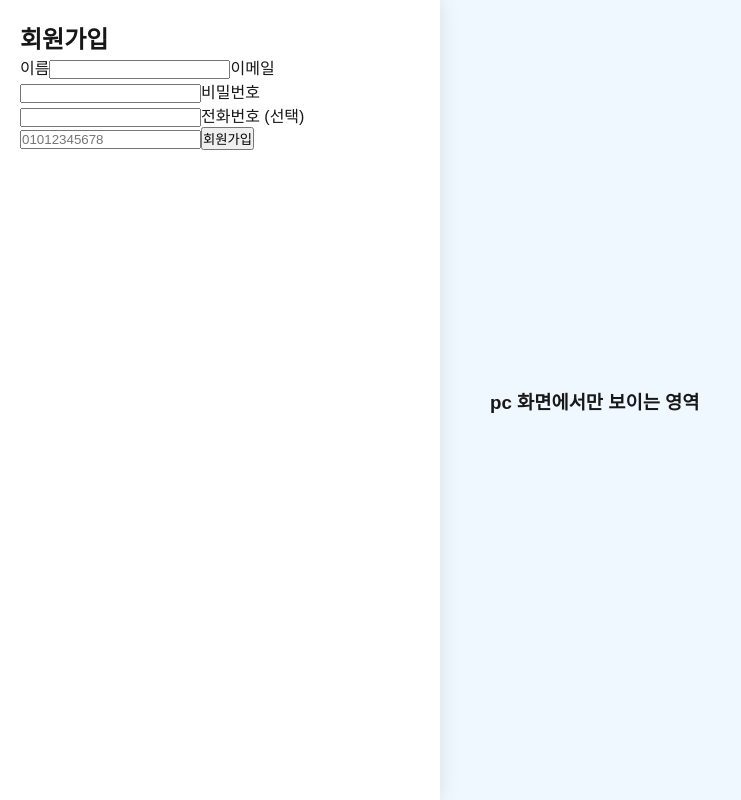
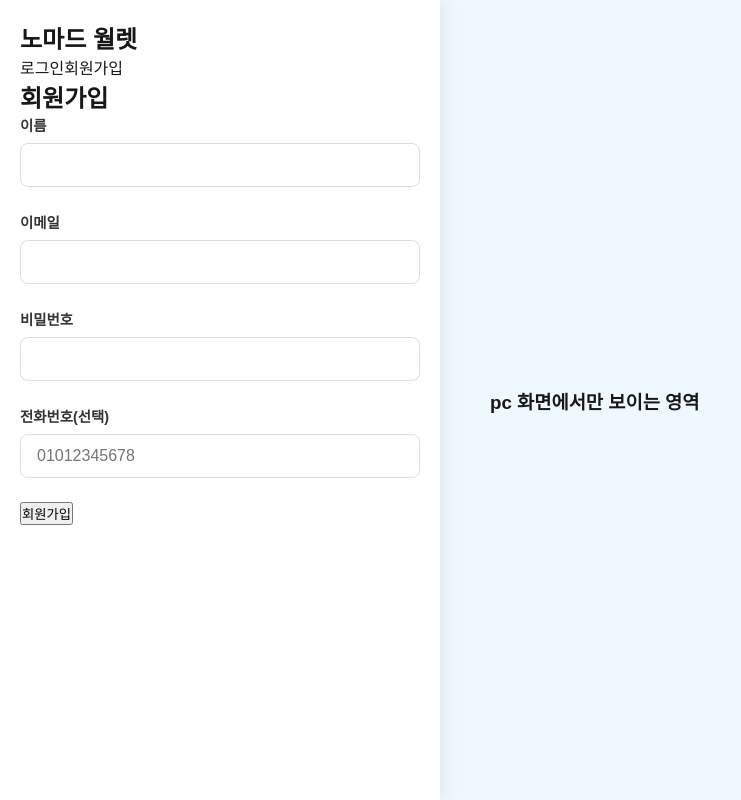
Before and after one commit to so-ner/Nomadwallet, a Next.js app: page /signup in a window 1280 px wide. Shown: the whole page, without its empty margins (0-741 px from the left). Built offline with nearby package versions, Linux system fonts and the light colour scheme; no server answers.

Commit message:
:sparkles: 로그인/회원가입 UI 개발

```diff
--- a/app/layout.tsx
+++ b/app/layout.tsx
@@ -1,7 +1,7 @@
-import type { Metadata } from 'next';
-import { Geist, Geist_Mono } from 'next/font/google';
+import {Geist, Geist_Mono} from 'next/font/google';
 import './globals.css';
-import { SessionProvider } from '@/providers/session';
+import {SessionProvider, useSession} from '@/providers/session';
+import Header from "@/component/Header";
 
 const geistSans = Geist({
   variable: '--font-geist-sans',
@@ -13,10 +13,6 @@ const geistMono = Geist_Mono({
   subsets: ['latin'],
 });
 
-export const metadata: Metadata = {
-  title: 'Create Next App',
-  description: 'Generated by create next app',
-};
 
 export default function RootLayout({
                                      children,
@@ -29,7 +25,10 @@ export default function RootLayout({
     <SessionProvider>
       <div className="layout-container">
         <article className="mobile-frame-area">
-              <div className="mobile-content-wrapper">{children}</div>
+          <div className="mobile-content-wrapper">
+            <Header/>
+            {children}
+          </div>
         </article>
 
         {/* PC 홍보 영역 */}
--- a/app/signup/page.tsx
+++ b/app/signup/page.tsx
@@ -1,23 +1,24 @@
-'use client'
+'use client';
 
-import { useState } from 'react'
-import { signIn } from 'next-auth/react'
-import SubmitButton from '@/component/SubmitButton'
+import {useState} from 'react';
+import {signIn} from 'next-auth/react';
+import SubmitButton from '@/component/SubmitButton';
+import TextField from "@/component/inputs/TextField";
 
 export default function SignUpPage() {
-  const [error, setError] = useState<string | null>(null)
-  const [loading, setLoading] = useState(false)
+  const [error, setError] = useState<string | null>(null);
+  const [loading, setLoading] = useState(false);
 
   const handleSubmit = async (e: React.FormEvent<HTMLFormElement>) => {
-    e.preventDefault()
-    setError(null)
-    setLoading(true)
+    e.preventDefault();
+    setError(null);
+    setLoading(true);
 
-    const formData = new FormData(e.currentTarget)
-    const email = formData.get('email') as string
-    const password = formData.get('password') as string
-    const name = formData.get('name') as string
-    const phone = formData.get('phone') as string
+    const formData = new FormData(e.currentTarget);
+    const email = formData.get('email') as string;
+    const password = formData.get('password') as string;
+    const name = formData.get('name') as string;
+    const phone = formData.get('phone') as string;
 
     const res = await signIn('credentials', {
       redirect: false,
@@ -25,64 +26,37 @@ export default function SignUpPage() {
       password,
       name,
       phone,
-    })
+    });
 
-    setLoading(false)
+    setLoading(false);
 
     if (res?.error) {
-      console.error('회원가입 실패:', res.error)
-      setError(res.error)
+      console.error('회원가입 실패:', res.error);
+      setError(res.error);
     } else {
-      console.log('회원가입 및 로그인 성공!')
-      window.location.href = '/' // 로그인 후 홈으로 이동
+      console.log('회원가입 및 로그인 성공!');
+      window.location.href = '/home'; // 로그인 후 홈으로 이동
     }
-  }
+  };
 
   return (
     <div className="flex flex-col items-center justify-center min-h-screen bg-gray-50">
       <div className="w-full max-w-sm border rounded-xl p-6 shadow-sm bg-white">
         <h1 className="text-2xl font-semibold mb-4 text-center">회원가입</h1>
-        {error && <p className="text-red-500 text-center text-sm mb-2">{error}</p>}
+        {error && (
+          <p className="text-red-500 text-center text-sm mb-2">{error}</p>
+        )}
         <form onSubmit={handleSubmit} className="flex flex-col gap-3">
-          <label className="flex flex-col gap-1">
-            <span className="text-sm font-medium">이름</span>
-            <input
-              name="name"
-              type="text"
-              className="border rounded-md p-2 w-full text-sm focus:outline-none focus:ring focus:ring-blue-200"
-              required
-            />
-          </label>
-          <label className="flex flex-col gap-1">
-            <span className="text-sm font-medium">이메일</span>
-            <input
-              name="email"
-              type="email"
-              className="border rounded-md p-2 w-full text-sm focus:outline-none focus:ring focus:ring-blue-200"
-              required
-            />
-          </label>
-          <label className="flex flex-col gap-1">
-            <span className="text-sm font-medium">비밀번호</span>
-            <input
-              name="password"
-              type="password"
-              className="border rounded-md p-2 w-full text-sm focus:outline-none focus:ring focus:ring-blue-200"
-              required
-            />
-          </label>
-          <label className="flex flex-col gap-1">
-            <span className="text-sm font-medium">전화번호 (선택)</span>
-            <input
-              name="phone"
-              type="text"
-              className="border rounded-md p-2 w-full text-sm focus:outline-none focus:ring focus:ring-blue-200"
-              placeholder="01012345678"
-            />
-          </label>
-          <SubmitButton name={loading ? '회원가입 중...' : '회원가입'} disabled={loading} />
+          <TextField id="name" label="이름" type="text" required/>
+          <TextField id="email" label="이메일" type="text" required/>
+          <TextField id="password" label="비밀번호" type="password" required/>
+          <TextField id="phone" label="전화번호(선택)" type="text" placeholder='01012345678'/>
+          <SubmitButton
+            name={loading ? '회원가입 중...' : '회원가입'}
+            disabled={loading}
+          />
         </form>
       </div>
     </div>
-  )
+  );
 }
--- /dev/null
+++ b/component/inputs/TextField.module.css
@@ -0,0 +1,27 @@
+.container {
+    display: flex;
+    flex-direction: column;
+    margin-bottom: 1.5rem; /* 24px */
+}
+
+.label {
+    font-size: 0.9rem; /* 14.4px */
+    color: #333;
+    margin-bottom: 0.5rem; /* 8px */
+    font-weight: 600;
+}
+
+.input {
+    padding: 0.75rem 1rem; /* 12px 16px */
+    font-size: 1rem; /* 16px */
+    border: 1px solid #ddd;
+    border-radius: 0.5rem; /* 8px */
+    transition: border-color 0.2s, box-shadow 0.2s;
+    width: 100%;
+}
+
+.input:focus {
+    border-color: #0070f3;
+    box-shadow: 0 0 0 3px rgba(0, 112, 243, 0.2);
+    outline: none;
+}
--- /dev/null
+++ b/component/inputs/TextField.tsx
@@ -0,0 +1,46 @@
+'use client';
+
+import React, {useState, ChangeEvent} from 'react';
+import styles from './TextField.module.css';
+
+interface TextFieldProps {
+  id: string;
+  label: string;
+  type?: 'text' | 'password' | 'email';
+  placeholder?: string;
+  required?: boolean;
+}
+
+const TextField: React.FC<TextFieldProps> = ({
+                                               id,
+                                               label,
+                                               type = 'text',
+                                               placeholder,
+                                               required = false
+                                             }) => {
+  const [value, setValue] = useState('');
+
+  const handleChange = (event: ChangeEvent<HTMLInputElement>) => {
+    setValue(event.target.value);
+  };
+
+  return (
+    <div className={styles.container}>
+      <label htmlFor={id} className={styles.label}>
+        {label}
+      </label>
+      <input
+        id={id}
+        name={id}
+        type={type}
+        placeholder={placeholder}
+        value={value}
+        onChange={handleChange}
+        className={styles.input}
+        required={required}
+      />
+    </div>
+  );
+};
+
+export default TextField;
--- a/providers/session.tsx
+++ b/providers/session.tsx
@@ -1,14 +1,14 @@
 'use client'
 
-import { createContext, useContext, useEffect, useState } from 'react'
-import { usePathname } from 'next/navigation'
-import { signOut } from 'next-auth/react'
-import type { Session } from 'next-auth'
+import {createContext, useContext, useEffect, useState} from 'react'
+import {usePathname} from 'next/navigation'
+import {signOut} from 'next-auth/react'
+import type {Session} from 'next-auth'
 
 // 전역 세션 Context
 const SessionContext = createContext<Session | null>(null)
 
-export const SessionProvider = ({ children }: { children: React.ReactNode }) => {
+export const SessionProvider = ({children}: { children: React.ReactNode }) => {
   const pathname = usePathname()
   const [session, setSession] = useState<Session | null>(null)
 
@@ -22,16 +22,16 @@ export const SessionProvider = ({ children }: { children: React.ReactNode }) =>
   // 로그아웃 함수
   const handleLogout = async () => {
     try {
-      await signOut({ redirect: false }) // 세션 쿠키 제거
+      await signOut({redirect: false}) // 세션 쿠키 제거
       setSession(null)
-      window.location.href = '/signin' // 로그아웃 후 로그인 페이지로 이동
+      window.location.href = '/' // 로그아웃 후 로그인 페이지로 이동
     } catch (error) {
       console.error('로그아웃 실패:', error)
     }
   }
 
   return (
-    <SessionContext.Provider value={{ ...session, handleLogout } as any}>
+    <SessionContext.Provider value={{...session, handleLogout} as any}>
       {children}
     </SessionContext.Provider>
   )
```
Also changed, not shown: app/home/page.tsx (added, +7 -0 lines), app/page.tsx (+42 -86 lines), app/signin/page.tsx (+26 -71 lines). Lines whose indentation alone changed are shown as unchanged.
